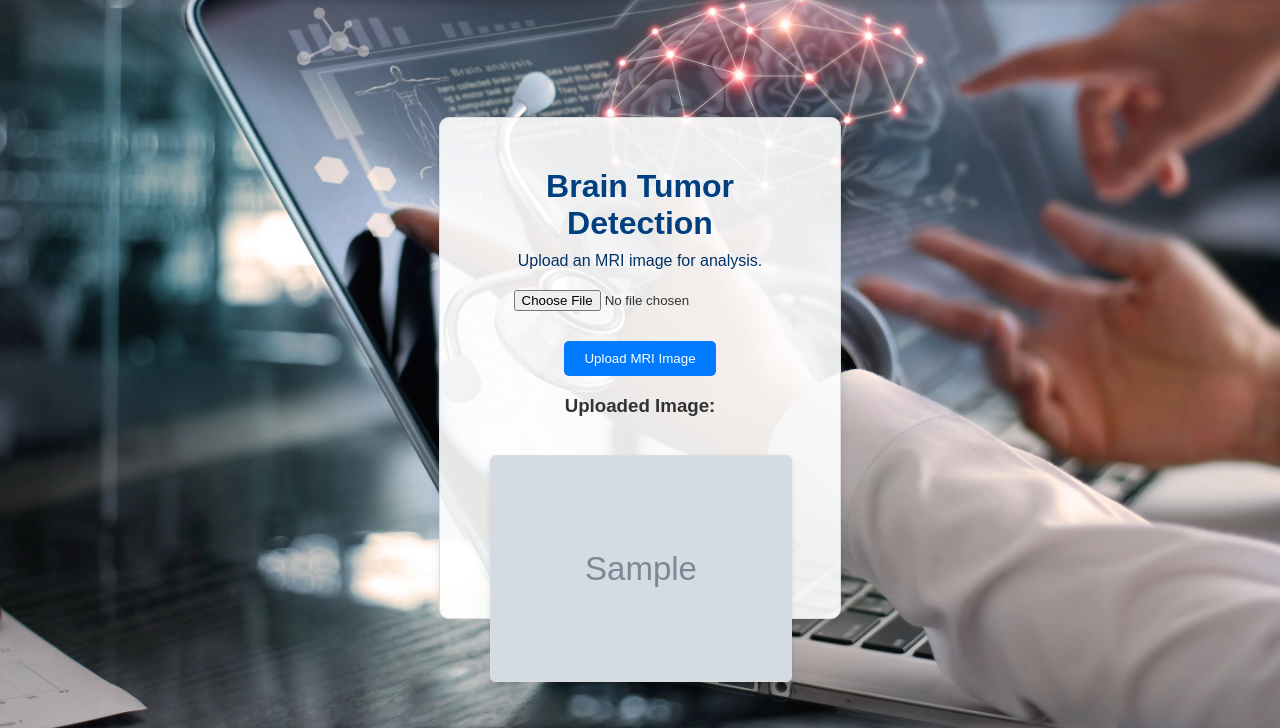
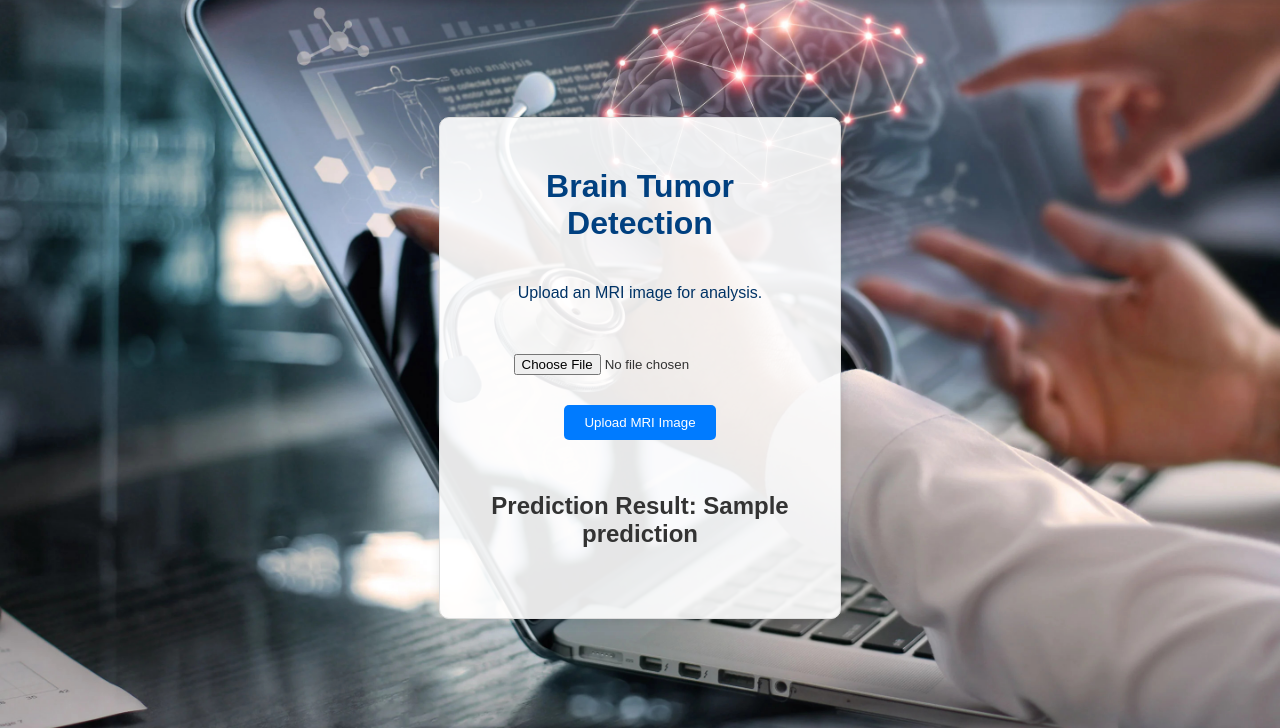
Before and after one commit to Jay-2704/CMSC_668_brain_tumor_detection, a Flask app: template templates/index.html in a window 1280 px wide. Shown: the part 72-800 px from the top of the page. Run offline with Flask 3, Linux system fonts and the light colour scheme; the template is opened without the code that fills it: most values are stand-ins (such as "Sample title", 1, 10 or a date in 2020); grey boxes marked "Sample" are stand-in pictures.

Commit message:
Update index.html

```diff
--- a/templates/index.html
+++ b/templates/index.html
@@ -21,11 +21,12 @@
                 <a href="/" class="nav-link">Home</a>
                 <a href="/about" class="nav-link">Brain Tumors</a>
                 <a href="#services" class="nav-link">Services</a>
-                <a href="contact" class="nav-link">Contact Us</a>
+                <a href="/contact" class="nav-link">Contact Us</a>
             </div>
         </div>
     </nav>
 
+    <!-- Main Content -->
     <div style="display: flex; width: 100%; align-items: center; margin-top: 80px;">
         <!-- Left Side: Form -->
         <div class="container">
@@ -38,20 +39,12 @@
                 <input type="file" name="image" accept="image/*" required>
                 <button type="submit">Upload MRI Image</button>
             </form>
-            {% if uploaded_image %}
-            <!-- Uploaded Image Section -->
-            <div>
-                <h3>Uploaded Image:</h3>
-                <img src="{{ uploaded_image }}" alt="Uploaded Image" class="uploaded-image">
-            </div>
+
+            {% if prediction %}
+            <!-- Prediction Section -->
+            <h2>Prediction Result: {{ prediction }}</h2>
             {% endif %}
         </div>
     </div>
-
-        <!-- Right Side: Image -->
-        <!-- <div class="image-container">
-            <img src="{{ url_for('static', filename='brain.jpeg') }}" alt="Brain Image">
-        </div> -->
-    </div>
 </body>
 </html>
```
